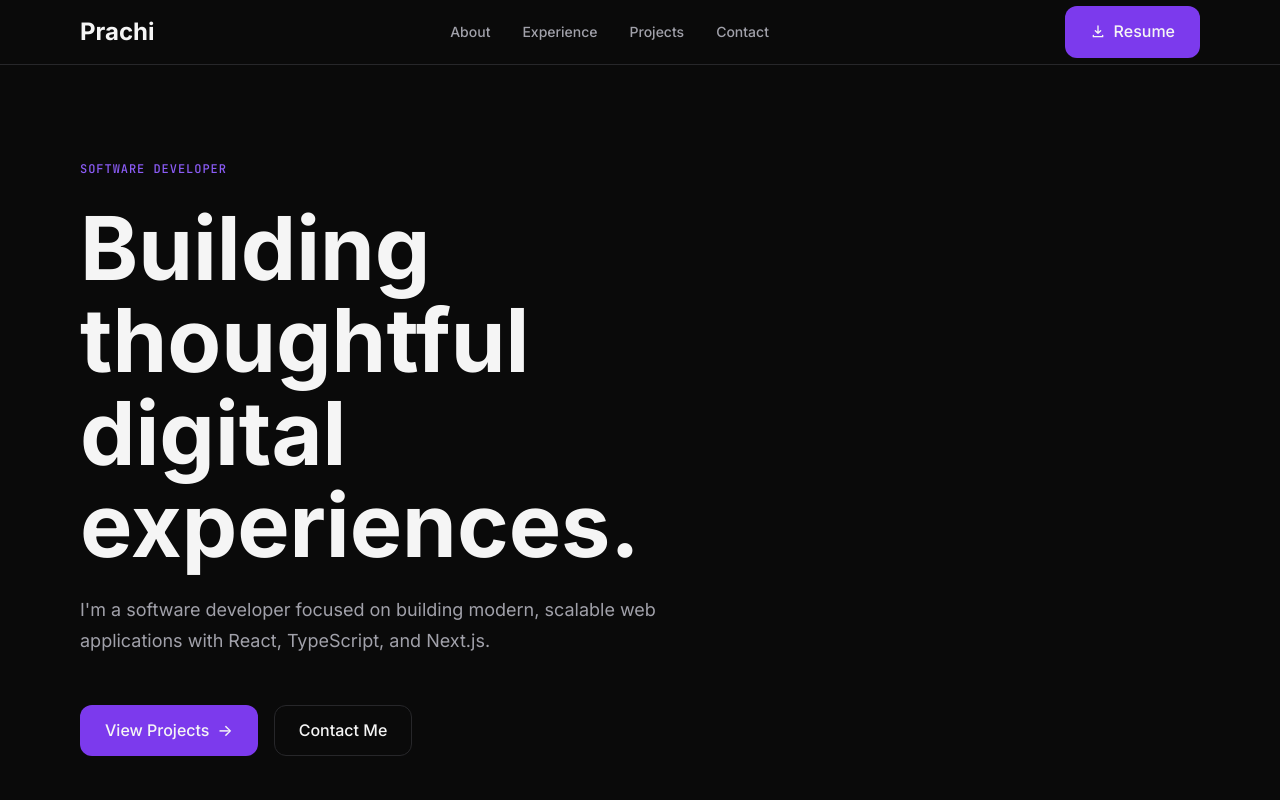
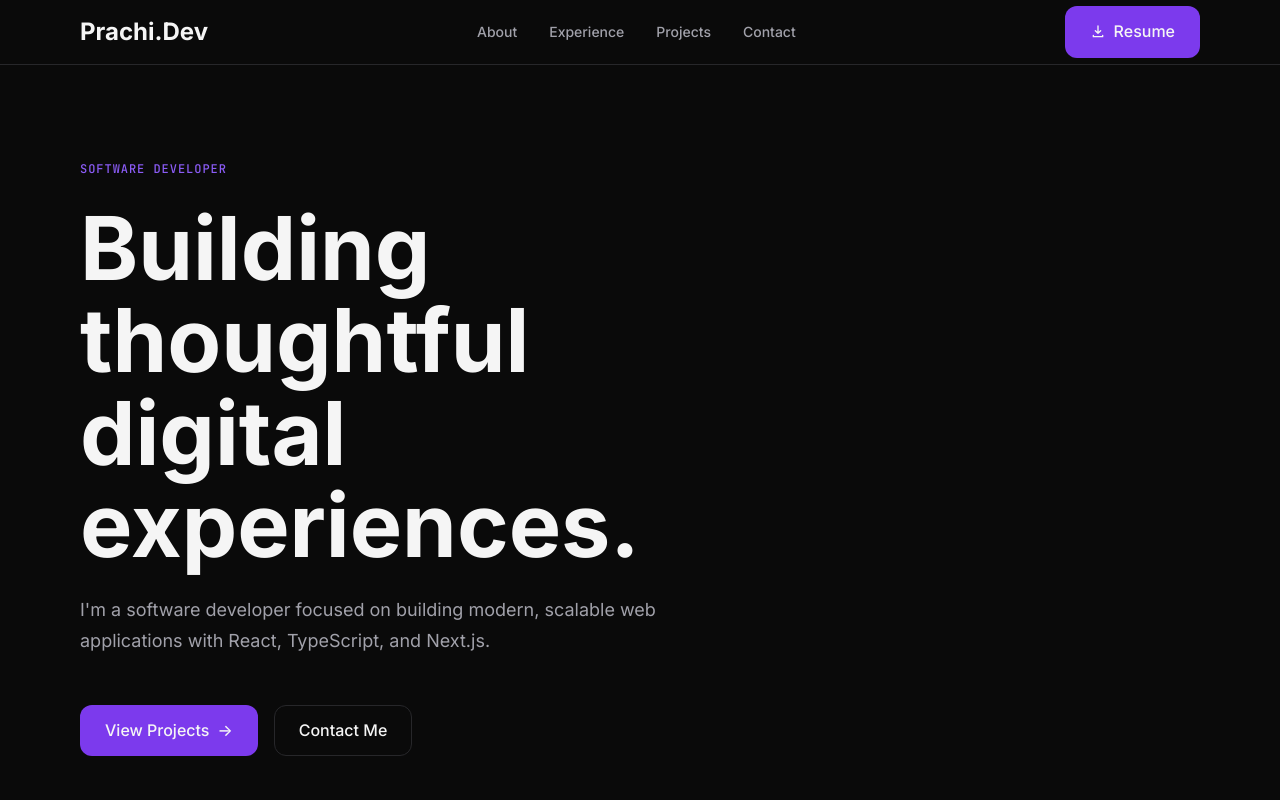
Before and after one commit to Prachi24599/my-portfolio, a React (Vite) app: page / in a window 1280 px wide. Shown: the top 800 px of the page. Built offline with nearby package versions, Linux system fonts and the light colour scheme.

Commit message:
updated name

```diff
--- a/src/components/Navbar.tsx
+++ b/src/components/Navbar.tsx
@@ -6,7 +6,7 @@ function Navbar() {
     <header className="navbar">
       <Container className="navbar__container">
         <a className="navbar__brand" href="#top">
-          Prachi
+          Prachi.Dev
         </a>
 
         <nav aria-label="Primary navigation">
```
